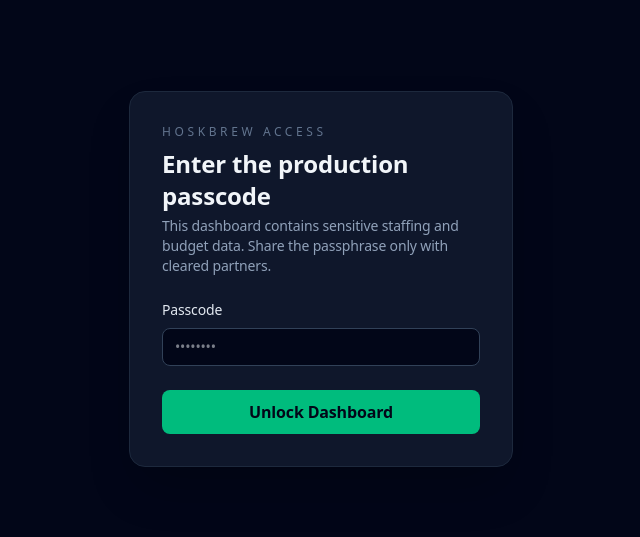
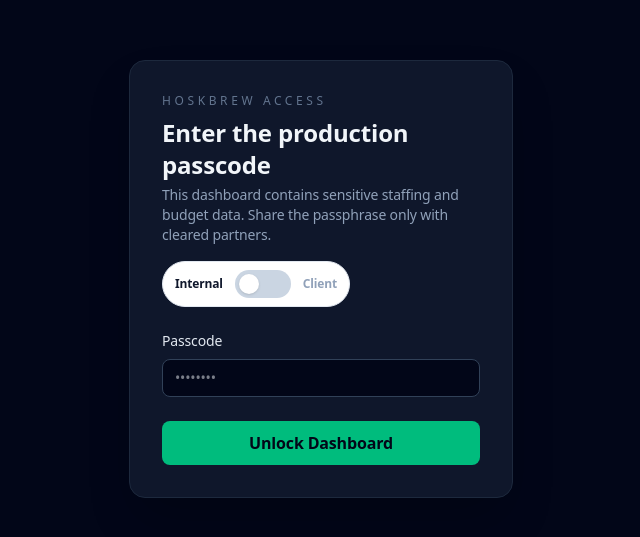
Before and after one commit to DHCross/Freelancer-Plan-Estimator, a Next.js app: page / in a window 1280 px wide. Shown: the part 121-658 px from the top of the page, without its empty margins (319-959 px from the left). Built offline with nearby package versions, Linux system fonts and the light colour scheme.

Commit message:
feat: add toggle for client/internal mode in DashboardPage

```diff
--- a/app/page.tsx
+++ b/app/page.tsx
@@ -254,6 +254,27 @@ export default function DashboardPage() {
             <p className="text-sm text-slate-400 mt-1">
               This dashboard contains sensitive staffing and budget data. Share the passphrase only with cleared partners.
             </p>
+            <div className="mt-4 flex items-center gap-3 bg-white border border-slate-200 rounded-full px-3 py-2 w-max">
+              <span className={`text-xs font-semibold ${!isClientMode ? "text-slate-900" : "text-slate-400"}`}>
+                Internal
+              </span>
+              <button
+                onClick={() => setIsClientMode((prev) => !prev)}
+                className={`relative w-14 h-7 rounded-full transition-colors ${
+                  isClientMode ? "bg-emerald-500" : "bg-slate-300"
+                }`}
+                aria-label="Toggle client mode"
+              >
+                <span
+                  className={`absolute top-1 left-1 w-5 h-5 rounded-full bg-white shadow transition-transform ${
+                    isClientMode ? "translate-x-7" : "translate-x-0"
+                  }`}
+                />
+              </button>
+              <span className={`text-xs font-semibold ${isClientMode ? "text-slate-900" : "text-slate-400"}`}>
+                Client
+              </span>
+            </div>
           </div>
           <label className="block text-sm font-medium text-slate-200">
             Passcode
```
